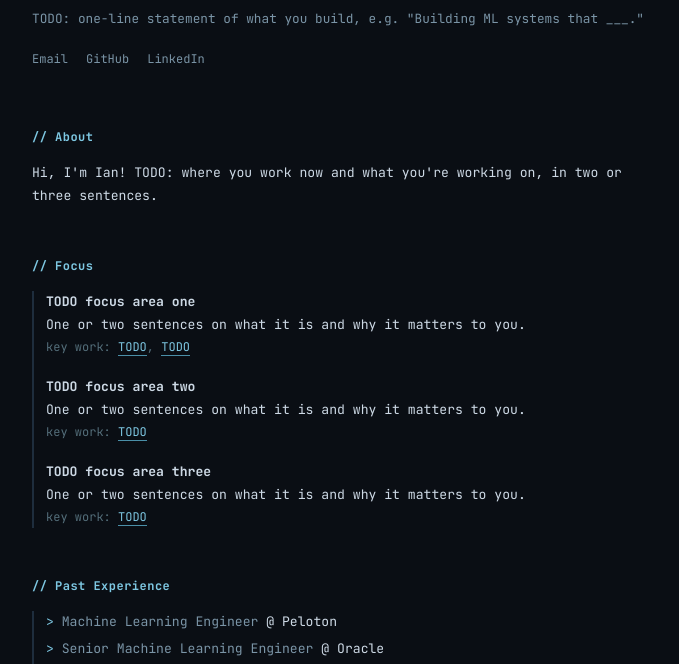
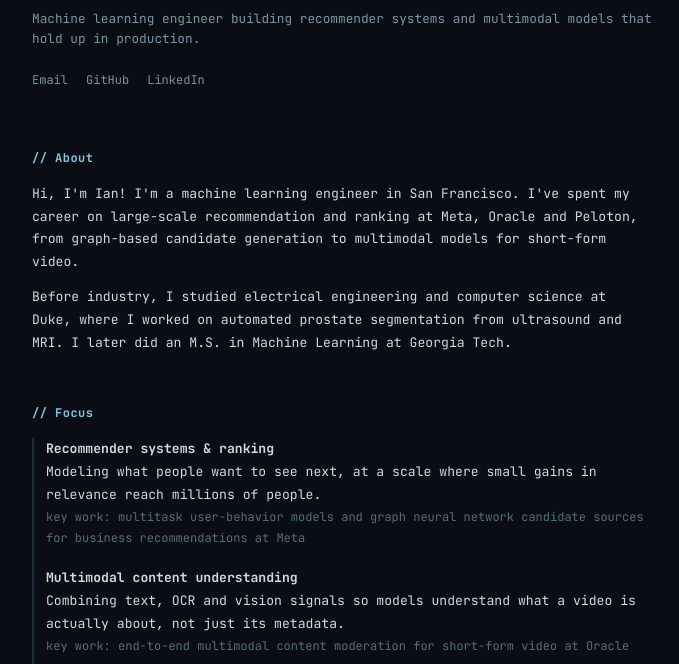
Before and after one commit to ian-hanus/personal-website, a plain HTML site: page index.html in a window 1280 px wide. Shown: the part 112-776 px from the top of the page, without its empty margins (298-977 px from the left). Drawn offline with Linux system fonts and the light colour scheme.

Commit message:
Fill in site content from résumé
Add tagline, about section, focus areas, and education/research entries.
Current role is left as a TODO comment.

Co-Authored-By: Claude Opus 5.5 <noreply@anthropic.com>
Claude-Session: https://claude.ai/code/session_01WgV4fg7Zn21oyoBiq2NvcH

```diff
--- a/index.html
+++ b/index.html
@@ -17,7 +17,7 @@
     <div class="name-line"><span class="prompt">~/</span>
       <h1>Ian Hanus</h1><span class="cursor">█</span>
     </div>
-    <p class="tagline">TODO: one-line statement of what you build, e.g. "Building ML systems that ___."</p>
+    <p class="tagline">Machine learning engineer building recommender systems and multimodal models that hold up in production.</p>
     <nav class="links">
       <a href="mailto:ian.hanus@gmail.com">Email</a>
       <a href="https://github.com/ian-hanus">GitHub</a>
@@ -27,26 +27,28 @@
 
   <section id="about">
     <h2>// About</h2>
-    <p>Hi, I'm Ian! TODO: where you work now and what you're working on, in two or three sentences.</p>
+    <p>Hi, I'm Ian! I'm a machine learning engineer in San Francisco. I've spent my career on large-scale recommendation and ranking at Meta, Oracle and Peloton, from graph-based candidate generation to multimodal models for short-form video.</p>
+    <!-- TODO: add a sentence on where you work now and what you're working on. -->
+    <p>Before industry, I studied electrical engineering and computer science at Duke, where I worked on automated prostate segmentation from ultrasound and MRI. I later did an M.S. in Machine Learning at Georgia Tech.</p>
   </section>
 
   <section id="focus">
     <h2>// Focus</h2>
     <ul class="focus">
       <li>
-        <strong>TODO focus area one</strong>
-        One or two sentences on what it is and why it matters to you.
-        <span class="key">key work: <a href="#">TODO</a>, <a href="#">TODO</a></span>
+        <strong>Recommender systems &amp; ranking</strong>
+        Modeling what people want to see next, at a scale where small gains in relevance reach millions of people.
+        <span class="key">key work: multitask user-behavior models and graph neural network candidate sources for business recommendations at Meta</span>
       </li>
       <li>
-        <strong>TODO focus area two</strong>
-        One or two sentences on what it is and why it matters to you.
-        <span class="key">key work: <a href="#">TODO</a></span>
+        <strong>Multimodal content understanding</strong>
+        Combining text, OCR and vision signals so models understand what a video is actually about, not just its metadata.
+        <span class="key">key work: end-to-end multimodal content moderation for short-form video at Oracle</span>
       </li>
       <li>
-        <strong>TODO focus area three</strong>
-        One or two sentences on what it is and why it matters to you.
-        <span class="key">key work: <a href="#">TODO</a></span>
+        <strong>Privacy &amp; trust in ML</strong>
+        Making it possible to verify what a model was trained on, and to measure what it leaks about its training data.
+        <span class="key">key work: 2 patents filed on proof-of-training data and membership inference attacks</span>
       </li>
     </ul>
   </section>
@@ -57,7 +59,9 @@
       <li><span class="dim">Machine Learning Engineer</span> @ Peloton</li>
       <li><span class="dim">Senior Machine Learning Engineer</span> @ Oracle</li>
       <li><span class="dim">Machine Learning Engineer</span> @ Meta</li>
-      <li><span class="dim">Electrical &amp; Computer Engineering, Computer Science</span> @ Duke University</li>
+      <li><span class="dim">M.S. Machine Learning</span> @ Georgia Tech</li>
+      <li><span class="dim">Research Assistant, Nightingale Lab</span> @ Duke University</li>
+      <li><span class="dim">B.S.E. Electrical Engineering, B.S. Computer Science</span> @ Duke University</li>
     </ul>
   </section>
 
```
